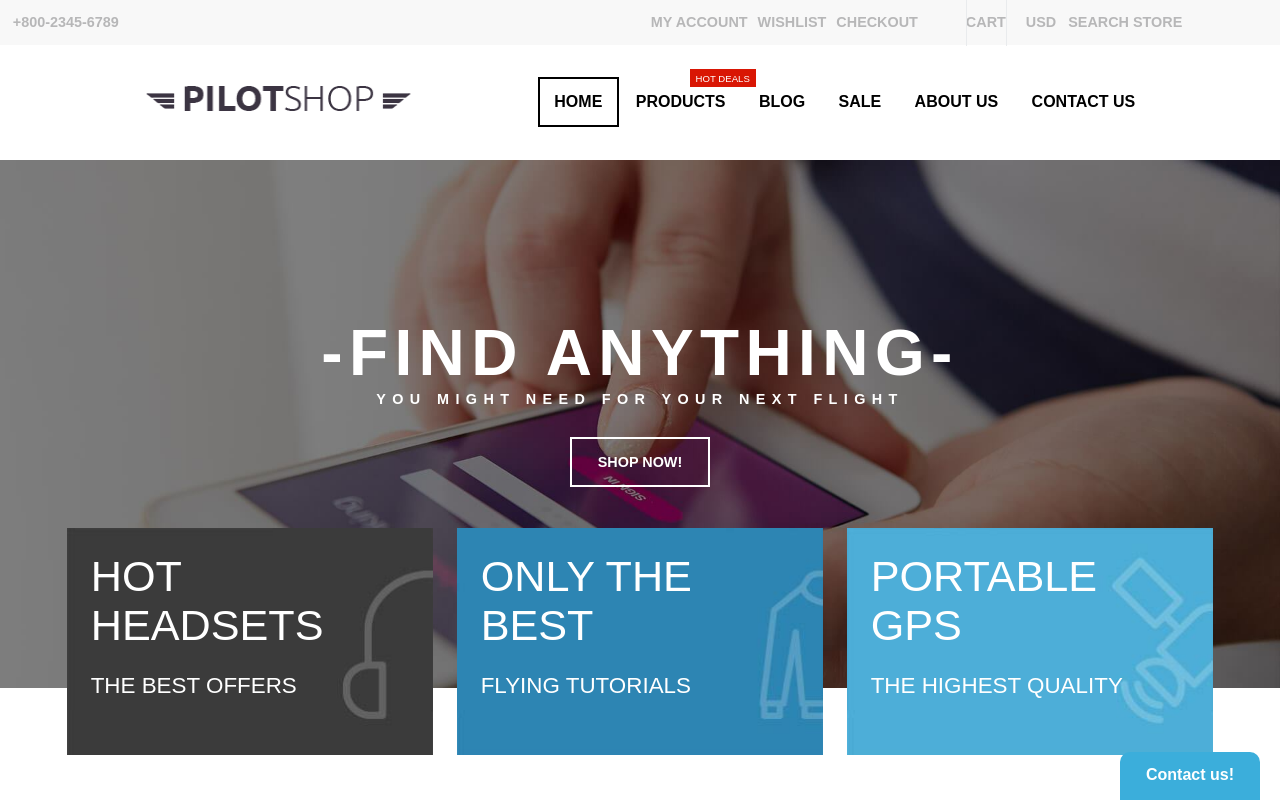
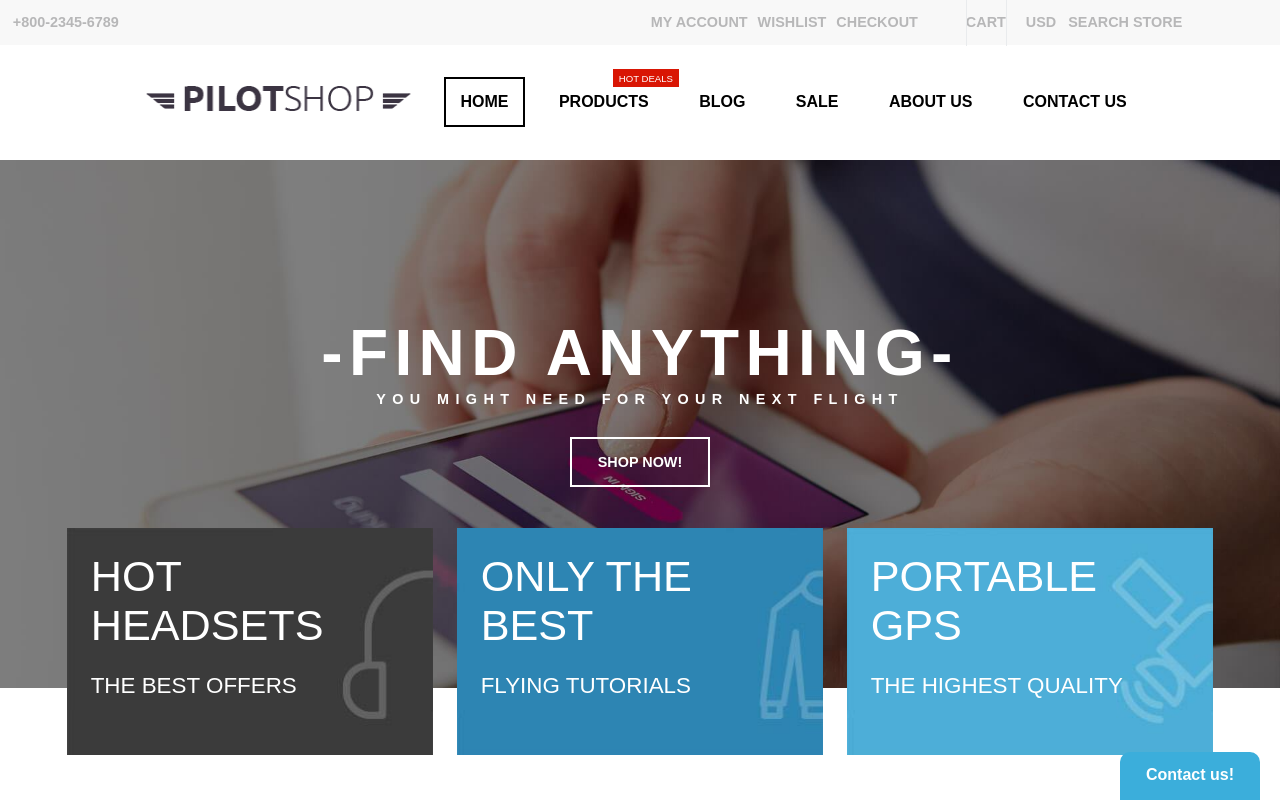
Before and after one commit to AlisonYoon/pilot-shop, a plain HTML site: page index.html in a window 1280 px wide. Shown: the top 803 px of the page. Drawn offline with Linux system fonts and the light colour scheme.

Commit message:
1200px screen nav fixed

```diff
--- a/index.css
+++ b/index.css
@@ -389,7 +389,7 @@ a {
 		display: block;
 		font-size: 1rem;
 		display: flex;
-		width: 60%;
+		width: 80%;
 		justify-content: space-around;
 	}
 	.main-menu li:nth-child(2) a {
@@ -430,7 +430,7 @@ a {
 		margin: 0 auto;
 	}
 	.main-menu {
-		width: 60%;
+		width: 70%;
 	}
 	.hero div {
 		position: absolute;
```
